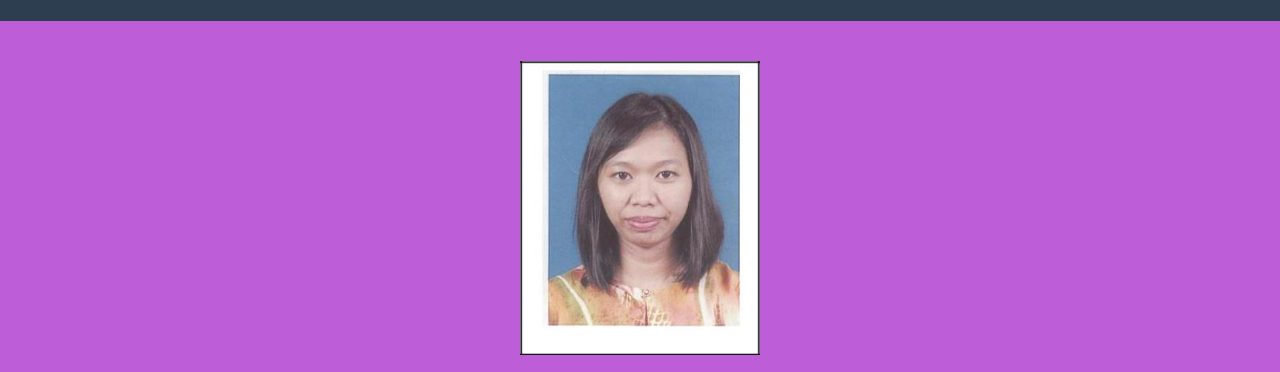
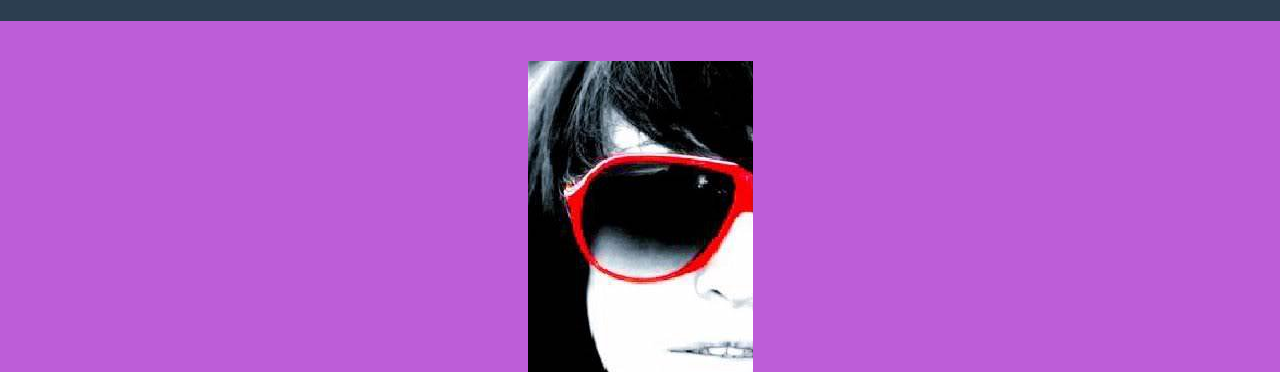
Before and after one commit to syamimishah/syamimishah.github.io, a plain HTML site: page index.html in a window 1280 px wide. Shown: the part 89-461 px from the top of the page. Drawn offline with Linux system fonts and the light colour scheme.

Commit message:
Update index.html

```diff
--- a/index.html
+++ b/index.html
@@ -79,7 +79,7 @@
         <div class="container">
             <div class="row">
                 <div class="col-lg-12">
-                    <img class="img-responsive" src="img/profile.png" alt="">
+                    <img class="img-responsive" src="img/profile.jpg" alt="">
                     <div class="intro-text">
                         <span class="name">Syamimi Mohd Shah</span>
                         <hr>
```
